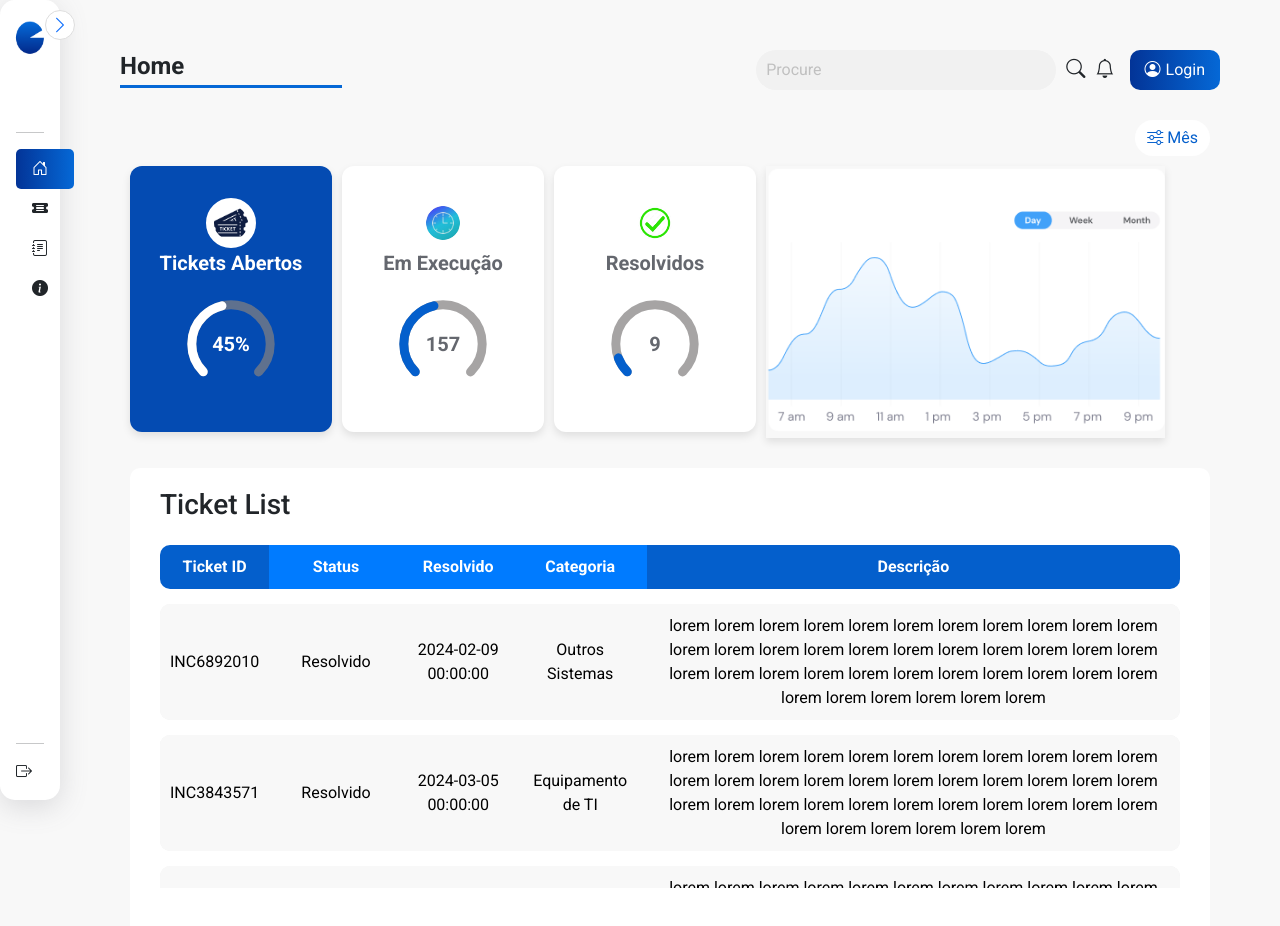
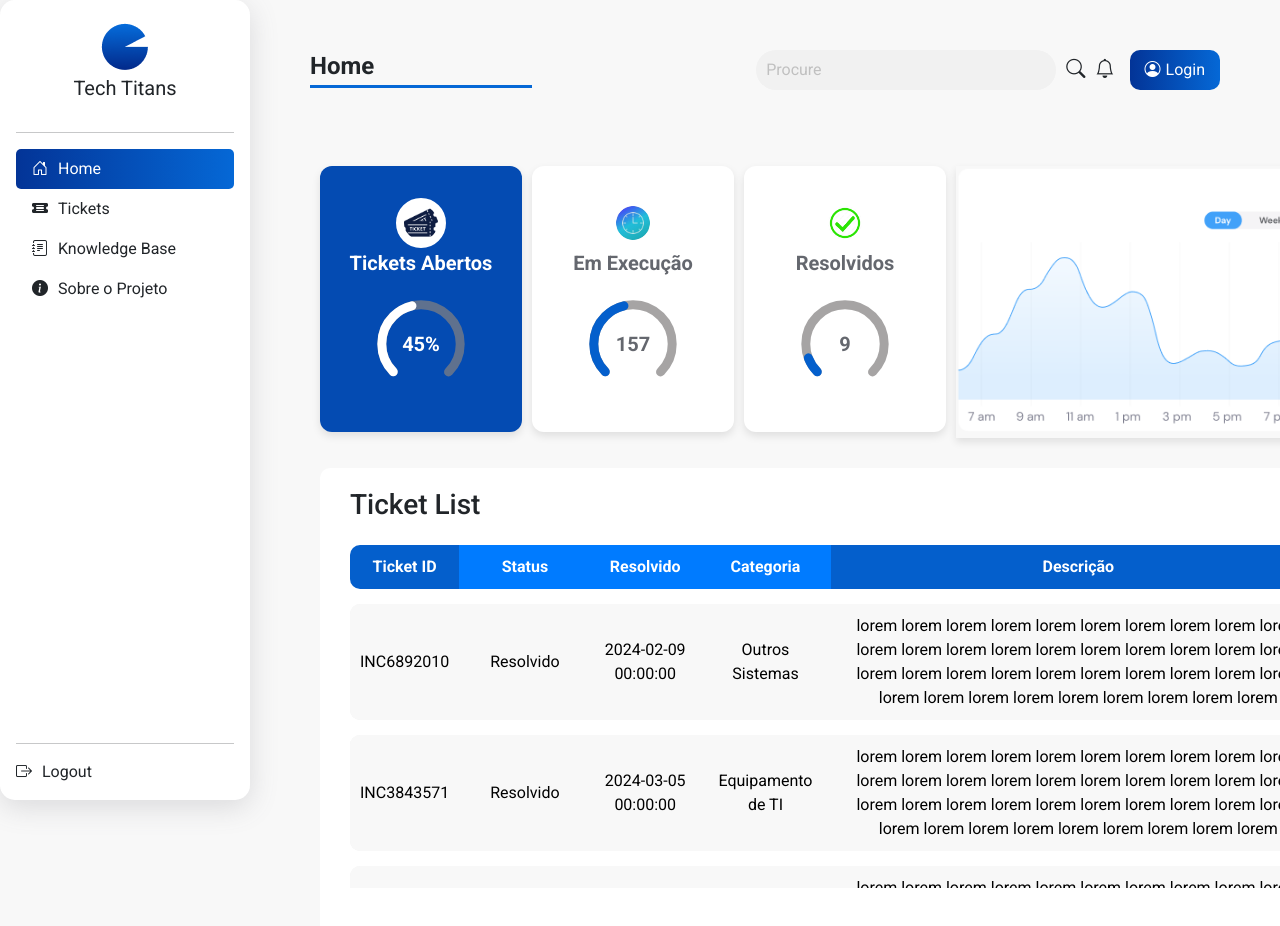
Before and after one commit to Grupo-1-TechTitans/Challenge-2-Entrega, a React (Vite) app in the folder Challenge-FrontEnd/: page /Home in a window 1280 px wide. Shown: the top 926 px of the page. Built offline with nearby package versions, Linux system fonts and the light colour scheme.

Commit message:
melhorando a Barra lateral

```diff
--- a/Challenge-FrontEnd/src/Componentes/BarraLateral/BarraLateral.css
+++ b/Challenge-FrontEnd/src/Componentes/BarraLateral/BarraLateral.css
@@ -4,7 +4,7 @@
   border-radius: 15px;
   background-color: white;
   box-shadow: rgba(100, 100, 111, 0.2) 0px 7px 29px 0px;
-  transition: all 0.3s ease-in-out; /* Animação */
+  transition: transform 0.3s ease-in-out, left 0.3s ease-in-out;
   position: fixed;
   top: 0;
   left: 0;
@@ -23,69 +23,34 @@
 }
 
 .hamburger {
-  display: none;
   position: fixed;
   top: 10px;
   left: 10px;
-  z-index: 1001;
+  z-index: 999;
   background: none;
   border: none;
   font-size: 30px;
   cursor: pointer;
   color: #0d6efd;
+  transition: opacity 0.3s ease-in-out, visibility 0.3s ease-in-out;
 }
 
-.BarraLateral-custom.narrow {
-  width: 80px;
-  transition: width 0.3s ease-in-out; /* Animação de largura */
-}
-
-
-.BarraLateral-custom.narrow .menu-text,
-.BarraLateral-custom.narrow .BarraLateral-logo span {
+.toggle-button {
   display: none;
 }
 
-.BarraLateral-custom.narrow .BarraLateral-logo img {
-  width: 40px;
-  height: 40px;
-}
-
-.toggle-button {
-  position: absolute;
-  top: 10px;
-  right: -15px;
-  background: white;
-  border: 1px solid #ddd;
-  border-radius: 50%;
-  cursor: pointer;
-  font-size: 18px;
-  color: #0d6efd;
-  z-index: 1002;
-  transition: transform 0.3s ease-in-out;
-  width: 30px;
-  height: 30px;
-  display: flex;
-  align-items: center;
-  justify-content: center;
-}
-
-.BarraLateral-custom.narrow .toggle-button i {
-  transform: rotate(180deg);
-}
-
-.BarraLateral-custom.open .toggle-button i {
-  transform: rotate(0deg);
-}
-
-@media (max-width: 768px) {
+@media (max-width: 1100px) {
   .BarraLateral-custom {
     transform: translateX(-100%);
-    width: 250px;
   }
 
   .BarraLateral-custom.open {
     transform: translateX(0);
+  }
+
+  .BarraLateral-custom.open ~ .hamburger {
+    opacity: 0;
+    visibility: hidden;
   }
 
   .hamburger {
@@ -95,35 +60,30 @@
   .hamburger.hidden {
     display: none;
   }
-
-  .toggle-button {
-    display: none;
-  }
 }
 
-@media (min-width: 769px) and (max-width: 1440px) {
+@media (min-width: 1101px) {
   .BarraLateral-custom {
-    width: 250px;
+    transform: translateX(0);
   }
 
-  .BarraLateral-custom.narrow {
-    width: 60px;
-  }
-
-  .BarraLateral-custom.narrow .menu-text,
-  .BarraLateral-custom.narrow .BarraLateral-logo span {
+  .hamburger {
     display: none;
-  }
-
-  .BarraLateral-custom.narrow .BarraLateral-logo img {
-    width: 40px;
-    height: 40px;
   }
 }
 
 @media (min-width: 1441px) {
   .BarraLateral-custom {
     left: calc((100% - 1440px) / 2);
+  }
+
+  .hamburger {
+    left: calc((100% - 1440px) / 2 + 10px);
+  }
+
+  .main-content {
+    margin-left: calc(250px + (100% - 1440px) / 2);
+    width: calc(1440px - 250px);
   }
 }
 
@@ -144,26 +104,13 @@
   flex-grow: 1;
   padding: 20px;
   background-color: #F8F8F8;
-  transition: margin-left 0.3s ease-in-out, width 0.3s ease-in-out; /* Animação de margem e largura */
+  transition: margin-left 0.3s ease-in-out, width 0.3s ease-in-out;
   width: calc(100% - 250px);
   min-height: 100vh;
   margin-left: 250px;
 }
 
-.BarraLateral-custom.narrow ~ .main-content {
-  width: calc(100% - 60px);
-  margin-left: 60px;
-}
-
-@media (max-width: 768px) {
-  .BarraLateral-custom {
-    transform: translateX(-100%);
-  }
-
-  .BarraLateral-custom.open {
-    transform: translateX(0);
-  }
-
+@media (max-width: 1100px) {
   .main-content {
     width: 100%;
     margin-left: 0;
--- a/Challenge-FrontEnd/src/Componentes/BarraLateral/index.jsx
+++ b/Challenge-FrontEnd/src/Componentes/BarraLateral/index.jsx
@@ -6,14 +6,15 @@ import MenuLink from '../MenuLink';
 import { Link } from 'react-router-dom';
 
 function BarraLateral() {
-  const [isOpen, setIsOpen] = useState(true);
+  const [isOpen, setIsOpen] = useState(window.innerWidth > 1100);
   const [isNarrow, setIsNarrow] = useState(false);
   const sidebarRef = useRef(null);
+  const hamburgerRef = useRef(null);
 
   useEffect(() => {
     const handleResize = () => {
       const windowWidth = window.innerWidth;
-      if (windowWidth <= 768) {
+      if (windowWidth <= 1100) {
         setIsOpen(false);
         setIsNarrow(false);
       } else if (windowWidth <= 1440) {
@@ -34,7 +35,7 @@ function BarraLateral() {
   }, []);
 
   const toggleSidebar = () => {
-    if (window.innerWidth > 768) {
+    if (window.innerWidth > 1100) {
       setIsNarrow(!isNarrow);
     } else {
       setIsOpen(!isOpen);
@@ -53,10 +54,59 @@ function BarraLateral() {
     }
   };
 
+  useEffect(() => {
+    const handleClickOutside = (event) => {
+      if (
+        sidebarRef.current &&
+        !sidebarRef.current.contains(event.target) &&
+        hamburgerRef.current &&
+        !hamburgerRef.current.contains(event.target) &&
+        window.innerWidth <= 1100
+      ) {
+        setIsOpen(false);
+      }
+    };
+
+    const handleMouseLeave = () => {
+      if (window.innerWidth <= 1100) {
+        setIsOpen(false);
+      }
+    };
+
+    const handleResize = () => {
+      if (window.innerWidth > 1100) {
+        setIsOpen(true);
+      } else {
+        setIsOpen(false);
+      }
+    };
+
+    document.addEventListener('mousedown', handleClickOutside);
+    window.addEventListener('resize', handleResize);
+
+    if (sidebarRef.current) {
+      sidebarRef.current.addEventListener('mouseleave', handleMouseLeave);
+    }
+
+    handleResize();
+
+    return () => {
+      document.removeEventListener('mousedown', handleClickOutside);
+      window.removeEventListener('resize', handleResize);
+      if (sidebarRef.current) {
+        sidebarRef.current.removeEventListener('mouseleave', handleMouseLeave);
+      }
+    };
+  }, []);
+
   return (
     <>
-      <button className={`hamburger ${isOpen ? 'hidden' : ''}`} onClick={toggleSidebar}>
-        <i className="bi bi-list"></i>
+      <button
+        ref={hamburgerRef}
+        className={`hamburger ${isOpen && window.innerWidth <= 1100 ? 'hidden' : ''}`}
+        onClick={toggleSidebar}
+      >
+        ☰
       </button>
       <div
         ref={sidebarRef}
```
